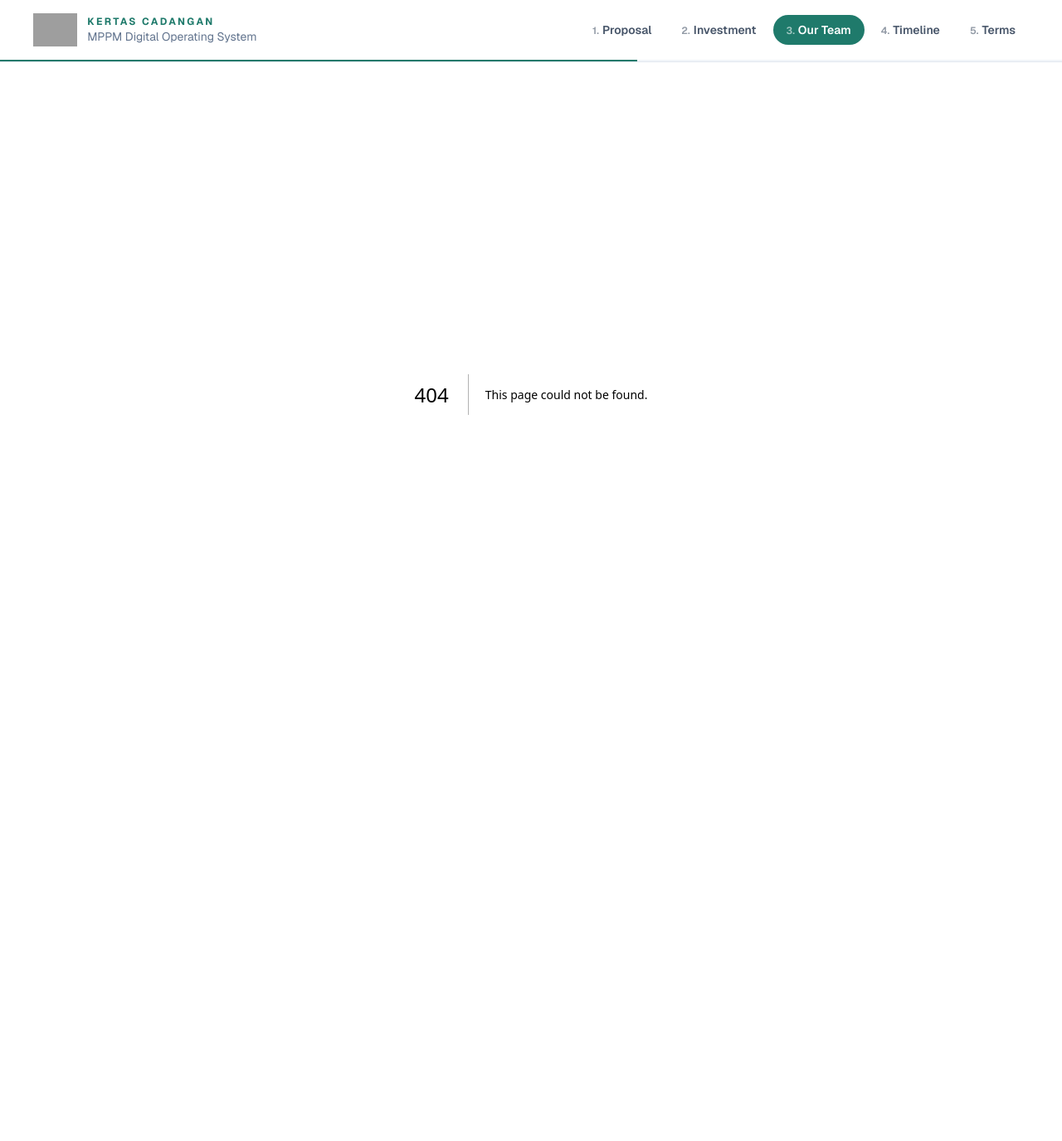
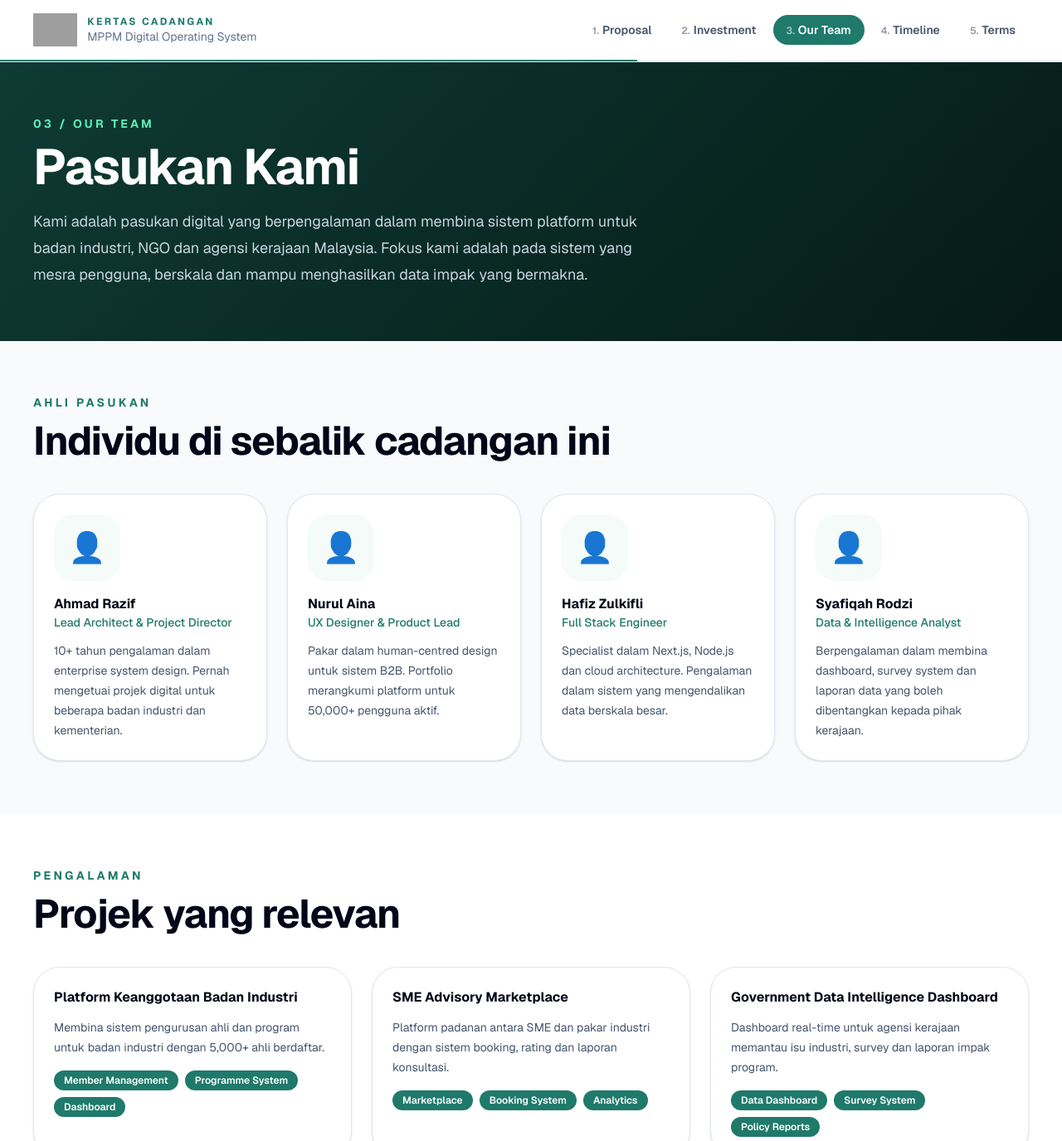
Before and after one commit to abdulhaziq/mppm, a Next.js app: page /team in a window 1280 px wide. Before the commit this address had no page. Shown: the top 1375 px of the page at 83% size. Before the commit the page ends 875 px from the top, so only its background shows below. Built offline with nearby package versions, Linux system fonts and the light colour scheme; grey boxes are pictures that could not be loaded.

Commit message:
feat: build team credentials page

```diff
--- /dev/null
+++ b/app/team/page.tsx
@@ -0,0 +1,63 @@
+import { BRAND } from "@/lib/brand";
+import { Card } from "@/components/ui/Card";
+import { SectionHeader } from "@/components/ui/SectionHeader";
+import { PageNav } from "@/components/PageNav";
+import { agencyIntro, teamMembers, credentials, techStack } from "@/lib/data/team";
+
+export default function TeamPage() {
+  return (
+    <main>
+      <section className="py-16 text-white" style={{ background: `linear-gradient(135deg, ${BRAND.dark}, #061A16)` }}>
+        <div className="mx-auto max-w-7xl px-6 lg:px-10">
+          <p className="text-sm font-bold uppercase tracking-[0.22em] text-emerald-300">03 / Our Team</p>
+          <h1 className="mt-3 text-4xl font-bold tracking-tight md:text-6xl">Pasukan Kami</h1>
+          <p className="mt-5 max-w-3xl text-lg leading-8 text-slate-300">{agencyIntro}</p>
+        </div>
+      </section>
+
+      <section className="mx-auto max-w-7xl px-6 py-16 lg:px-10">
+        <SectionHeader eyebrow="Ahli Pasukan" title="Individu di sebalik cadangan ini" />
+        <div className="mt-10 grid gap-6 md:grid-cols-2 lg:grid-cols-4">
+          {teamMembers.map((member) => (
+            <Card key={member.name}><div className="p-6">
+              <div className="flex h-20 w-20 items-center justify-center rounded-3xl text-4xl" style={{ backgroundColor: BRAND.soft }}>👤</div>
+              <h3 className="mt-4 font-bold text-slate-950">{member.name}</h3>
+              <p className="text-sm font-medium" style={{ color: BRAND.primary }}>{member.role}</p>
+              <p className="mt-3 text-sm leading-6 text-slate-600">{member.bio}</p>
+            </div></Card>
+          ))}
+        </div>
+      </section>
+
+      <section className="bg-white py-16">
+        <div className="mx-auto max-w-7xl px-6 lg:px-10">
+          <SectionHeader eyebrow="Pengalaman" title="Projek yang relevan" />
+          <div className="mt-10 grid gap-6 md:grid-cols-3">
+            {credentials.map((cred) => (
+              <Card key={cred.title}><div className="p-6">
+                <h3 className="font-bold text-slate-950">{cred.title}</h3>
+                <p className="mt-3 text-sm leading-6 text-slate-600">{cred.description}</p>
+                <div className="mt-4 flex flex-wrap gap-2">
+                  {cred.tags.map((tag) => (
+                    <span key={tag} className="rounded-full px-3 py-1 text-xs font-semibold text-white" style={{ backgroundColor: BRAND.primary }}>{tag}</span>
+                  ))}
+                </div>
+              </div></Card>
+            ))}
+          </div>
+        </div>
+      </section>
+
+      <section className="mx-auto max-w-7xl px-6 py-16 lg:px-10">
+        <SectionHeader eyebrow="Tech Stack" title="Teknologi yang kami gunakan" />
+        <div className="mt-8 flex flex-wrap gap-3">
+          {techStack.map((tech) => (
+            <span key={tech} className="rounded-2xl border border-slate-200 bg-white px-5 py-3 text-sm font-semibold text-slate-700 shadow-sm">{tech}</span>
+          ))}
+        </div>
+      </section>
+
+      <PageNav currentHref="/team" />
+    </main>
+  );
+}
```
